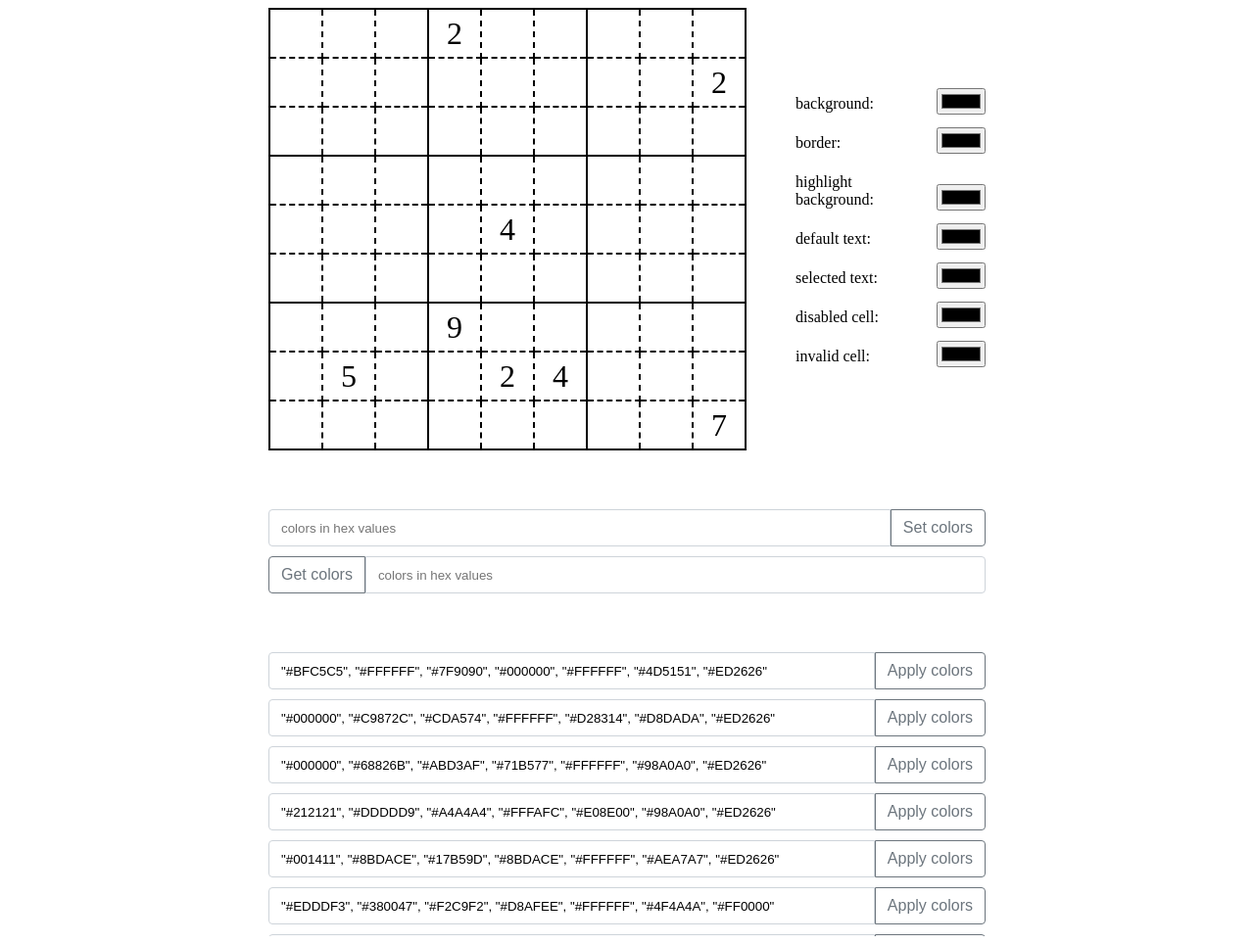
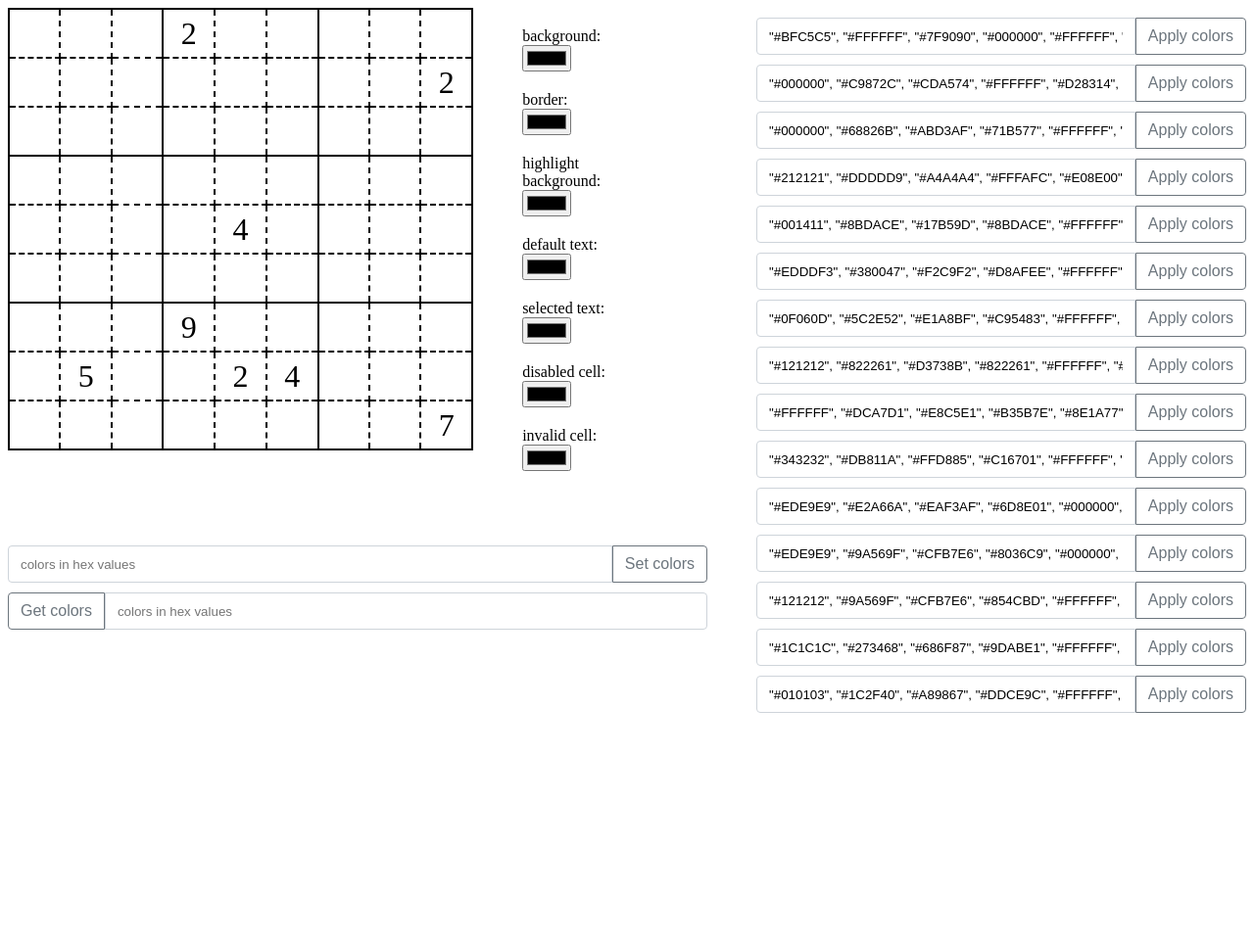
Before and after one commit to daky972/sudoku-theme-editor, a plain HTML site: page index.html in a window 1280 px wide. Shown: the whole page at 98% size. After the commit the page ends 800 px from the top, so only its background shows below. Drawn offline with Linux system fonts and the light colour scheme.

Commit message:
Added existing colors

```diff
--- a/index.html
+++ b/index.html
@@ -102,11 +102,22 @@
         background-color: #6c757d;
         border-color: #6c757d;
     }
+
+    .flex {
+        position: relative;
+        display: flex;
+    }
+
+    .flex-column {
+        display: flex;
+        flex-direction: column;
+    }
 </style>
 <html>
 
 <body>
-    <div style="width: fit-content; position: relative; left: 50%; transform: translateX(-50%);">
+    <div class="flex" style="width: fit-content; position: relative; left: 50%; transform: translateX(-50%);">
+        <div class="flex flex-column">
             <div style="position: relative; display: flex;">
                 <table style="position: relative; display: flex;">
                     <tr>
@@ -268,18 +279,25 @@
 
             <div style="padding-top: 50px;">
                 <div class="form" style="position: relative; display: flex;">
-                <input id="set-colors-id" type="text" placeholder="colors in hex values" class="input no-borders-right" onkeydown="setColors(event)">
+                    <input id="set-colors-id" type="text" placeholder="colors in hex values"
+                        class="input no-borders-right" onkeydown="setColors(event)">
                     <button type="button" class="button no-borders-left" onclick="setColors(event)">Set colors</button>
                 </div>
 
                 <div class="form">
                     <button type="button" class="button no-borders-right" onclick="getColors()">Get colors</button>
-                <input id="get-colors-id" type="text" placeholder="colors in hex values" class="input no-borders-left">
+                    <input id="get-colors-id" type="text" placeholder="colors in hex values"
+                        class="input no-borders-left">
                 </div>
             </div>
 
-        <div id="existing-colors-id" style="margin-top: 50px; height: 300px; overflow: auto;">
         </div>
+
+        <div class="flex">
+            <div id="existing-colors-id" style="margin-left: 50px; height: 90vh; overflow: auto;min-width: 300px;width: 500px;">
+            </div>
+        </div>
+
     </div>
 </body>
 
```
Lines whose indentation alone changed are shown as unchanged.
